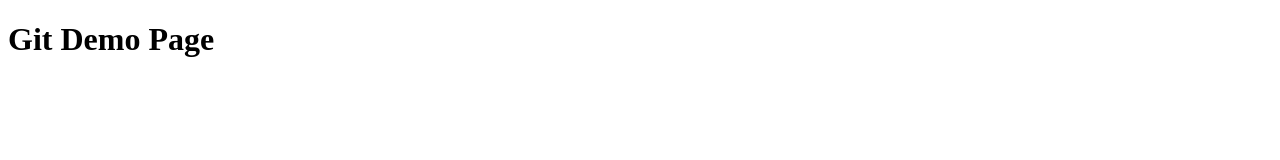
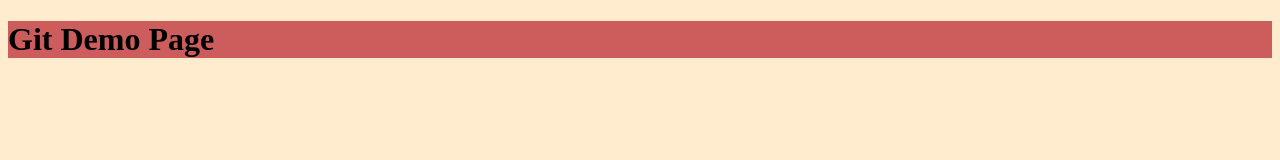
Before and after one commit to amazontest/vuetest, a plain HTML site: page index.html in a window 1280 px wide. Drawn offline with Linux system fonts and the light colour scheme.

Commit message:
commit style

```diff
--- a/index.html
+++ b/index.html
@@ -5,6 +5,7 @@
         <meta name="viewport" content="width=device-width,initial-scale=1.0">
         <meta http-equiv="X-UA-Compatible" content="ie=edge">
         <title>Document</title>
+        <link rel="stylesheet" href="styles.css">
     </head>
     <body>
         <h1>Git Demo Page</h1>
--- /dev/null
+++ b/styles.css
@@ -0,0 +1,7 @@
+body{
+    background-color: blanchedalmond;
+}
+
+h1 {
+    background-color: indianred;
+}
```
